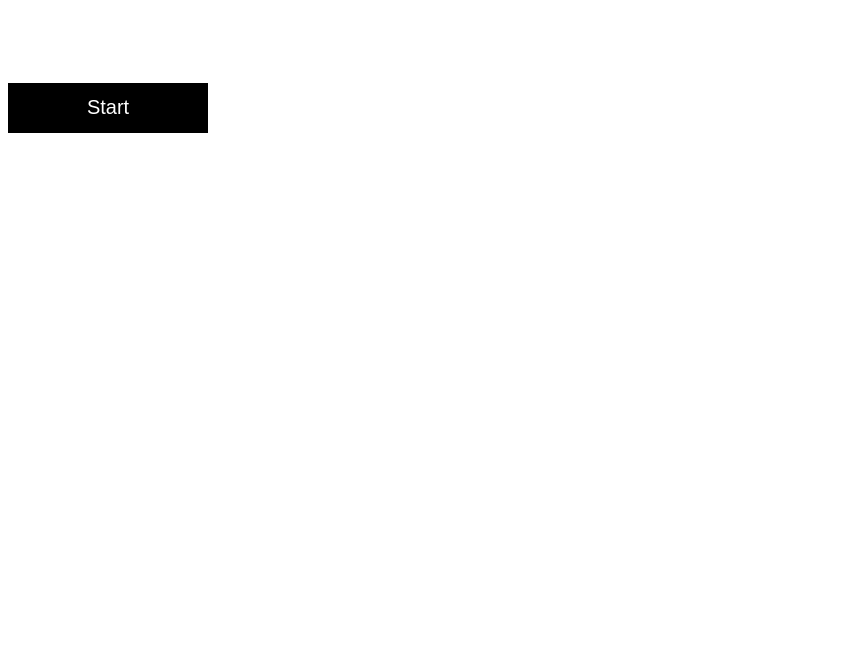
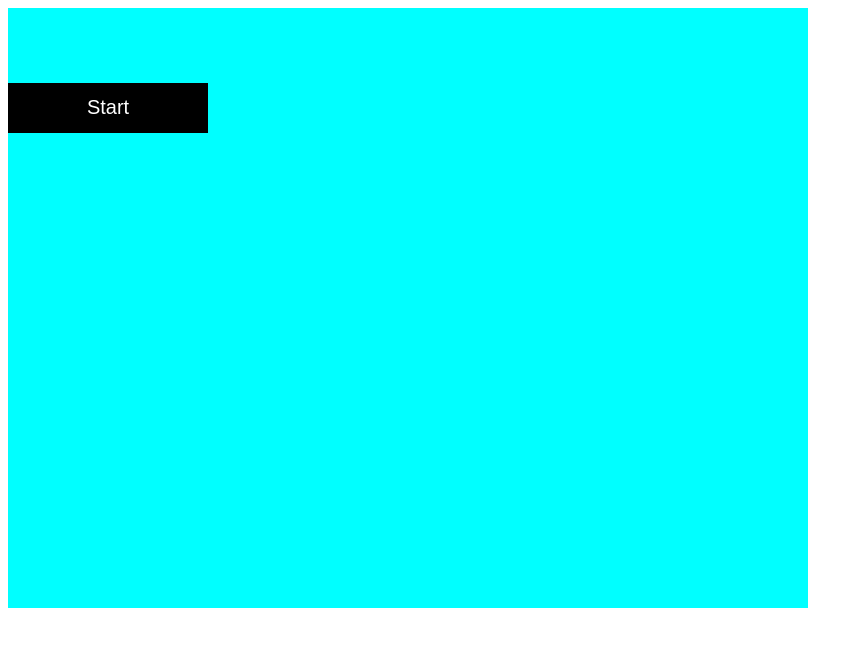
Before and after one commit to EvanRoda/Neuro, a plain HTML site: page navigator/game.html in a window 1280 px wide. Shown: the whole page, without its empty margins (0-863 px from the left). Drawn offline with Linux system fonts and the light colour scheme.

Commit message:
[engine] Add layers system.

```diff
--- a/engine/Components.js
+++ b/engine/Components.js
@@ -60,34 +60,18 @@ class ColliderComponent extends Component {
 }
 
 class PositionComponent extends Component {
-    x = 0;
-    y = 0;
+    pos = new Vector2();
     direction = 0; // in radians from 0 to 2 * Math.PI
     constructor(entity) {
         super(entity);
     }
 
-    add(dx, dy) {
-        this.x += dx;
+    set(vec) {
+        this.pos = vec;
+    }
 
-        if (this.x < 0) {
-            this.x = 0;
-            this.entity.mustRemove = true;
-        }
-        if (this.x > WIDTH) {
-            this.x = WIDTH;
-            this.entity.mustRemove = true;
-        }
-
-        this.y += dy;
-        if (this.y < 0) {
-            this.y = 0;
-            this.entity.mustRemove = true;
-        }
-        if (this.y > HEIGHT) {
-            this.y = HEIGHT;
-            this.entity.mustRemove = true;
-        }
+    add(vec) {
+        this.pos.add(vec);
     }
 }
 
--- a/engine/Renderer.js
+++ b/engine/Renderer.js
@@ -46,7 +46,8 @@ class Renderer {
     renderToggle = true;
     startTime = 0;
     camera = null;
-    layers = {}
+    layers = {};
+    layerOrder = [];
 
 
     constructor(scene, layers) {
@@ -57,14 +58,33 @@ class Renderer {
         this.width = GameContext.getWidth();
         this.height = GameContext.getHeight();
         this.scene = scene;
-        this.layers = layers;
+        this.layerOrder = layers;
+
         this.camera = scene.camera;
         if (this.camera == null) {
             this.camera = new Camera(new Vector2(), new Vector2(), this.width, this.height);
         }
 
+        this.initLayers(layers);
+
         this.before = scene.calculate;
         this.after = scene.afterDraw;
+    }
+
+    initLayers(layerList) {
+        for (let i = 0, l = layerList.length; i < l; i++) {
+            if (layerList[i] === Renderer.UI_LAYER) {
+                this.layers[layerList[i]] = new RenderingLayer(GameContext.getWidth(), GameContext.getHeight());
+                continue;
+            }
+            this.layers[layerList[i]] = new RenderingLayer(this.camera.width, this.camera.height);
+        }
+    }
+
+    clearLayers() {
+        for (let i = 0, l = this.layerOrder.length; i < l; i++) {
+            this.layers[this.layerOrder[i]].clear();
+        }
     }
 
     start() {
@@ -74,74 +94,63 @@ class Renderer {
     draw(entities) {
         if (this.renderToggle) {
             this.render(entities);
-            this.redraw();
+            this.drawOnHidden();
+            this.drawOnReal();
         }
 
         this.after();
     }
 
     render(entities) {
-        console.log('render', entities);
-        Renderer.clear(this.hidden, this.width, this.height);
-        const ctx = this.hidden.getContext('2d');
+        this.clearLayers();
 
         for (let i = 0, l = entities.length; i < l; i++) {
             const entity = entities[i];
             const position = entity.getComponent(PositionComponent);
             const sprite = entity.getComponent(SpriteComponent);
+            const layer = this.layers[sprite.layer];
+            const ctx = layer.getContext();
+
+            let positionOnLayer;
+            switch (sprite.layer) {
+                case Renderer.BACKGROUND_LAYER:
+                case Renderer.UI_LAYER:
+                    positionOnLayer = position.pos;
+                    break;
+                default:
+                    positionOnLayer = position.pos.sub(this.camera.scenePosition);
+            }
 
             ctx.save();
-            ctx.translate(position.x, position.y);
+            ctx.translate(positionOnLayer.x, positionOnLayer.y);
             ctx.rotate(position.direction);
             ctx.drawImage(sprite.canvas, -sprite.pivot.x, -sprite.pivot.y);
             ctx.restore();
 
-            if (debugToggle) {
-                ctx.fillStyle = 'red';
-                ctx.beginPath();
-                ctx.arc(position.x, position.y, 2, 0, 2 * Math.PI);
-                ctx.closePath();
-                ctx.fill();
+            if (debugToggle) {}
+        }
+    }
 
-                ctx.save();
-                ctx.translate(position.x, position.y);
-                ctx.rotate(position.direction + Math.PI / 2);
-                ctx.strokeStyle = 'blue';
-                ctx.strokeRect(-sprite.pivot.x, -sprite.pivot.y, sprite.canvas.width, sprite.canvas.height);
-                ctx.restore();
+    drawOnHidden() {
+        Renderer.clear(this.hidden, this.width, this.height);
+        const hidden = this.hidden.getContext('2d');
 
-                const collider = entity.getComponent(ColliderComponent);
-                if (collider) {
-
-                    ctx.save();
-                    ctx.translate(position.x, position.y);
-                    ctx.rotate(position.direction + Math.PI / 2);
-                    ctx.strokeStyle = 'green';
-                    ctx.beginPath();
-                    ctx.arc(collider.pivot.x, collider.pivot.y, collider.radius, 0, 2 * Math.PI);
-                    ctx.closePath();
-                    ctx.stroke();
-                    ctx.restore();
-                }
-
-                const eye = entity.getComponent(EyesComponent);
-                if (eye) {
-                    ctx.save();
-                    ctx.strokeStyle = 'red';
-                    ctx.beginPath();
-                    for (let i = 0, l = eye.rays.length; i < l; i++) {
-                        const p2 = eye.rays[i].p2();
-                        ctx.moveTo(position.x, position.y);
-                        ctx.lineTo(p2.x, p2.y);
-                    }
-                    ctx.stroke();
-                    ctx.restore();
-                }
+        for (let i = 0, l = this.layerOrder.length; i < l; i++) {
+            const layer = this.layers[this.layerOrder[i]];
+            switch (this.layerOrder[i]) {
+                case Renderer.BACKGROUND_LAYER:
+                    hidden.drawImage(layer.getCanvas(), this.camera.canvasPosition.x, this.camera.canvasPosition.y);
+                    break;
+                case Renderer.UI_LAYER:
+                    hidden.drawImage(layer.getCanvas(), 0, 0);
+                    break;
+                default:
+                    hidden.drawImage(layer.getCanvas(), this.camera.canvasPosition.x, this.camera.canvasPosition.y);
             }
         }
     }
 
-    redraw() {
+    drawOnReal() {
         Renderer.clear(this.real, this.width, this.height);
         this.realCtx.drawImage(this.hidden, 0, 0);
     }
--- a/engine/RenderingLayer.js
+++ b/engine/RenderingLayer.js
@@ -12,8 +12,11 @@ class RenderingLayer {
         Renderer.clear(this._canvas, this._canvas.width, this._canvas.height);
     }
 
-    draw(sprite, x, y) {
-        this.count++;
-        this._ctx.drawImage(sprite, x, y);
+    getContext() {
+        return this._ctx;
+    }
+
+    getCanvas() {
+        return this._canvas;
     }
 }
--- a/engine/Vector2.js
+++ b/engine/Vector2.js
@@ -7,4 +7,8 @@ class Vector2 {
     add(other) {
         return new Vector2(this.x + other.x, this.y + other.y);
     }
+
+    sub(other) {
+        return new Vector2(this.x - other.x, this.y - other.y);
+    }
 }
--- a/navigator/game.html
+++ b/navigator/game.html
@@ -24,6 +24,7 @@
     <script src="scenes/MapScene.js"></script>
 
     <script src="startScreen/entities/StartButtonEntity.js"></script>
+    <script src="startScreen/entities/BackgroundEntity.js"></script>
 
     <script src="navigator.js"></script>
 </head>
--- a/navigator/scenes/StartScene.js
+++ b/navigator/scenes/StartScene.js
@@ -1,22 +1,35 @@
 class StartScene extends Scene {
 
     startButton = null;
+    background = null;
+    static OBJECT_LAYER = 'object'
     constructor() {
-        const layers = {};
-        layers[Renderer.BACKGROUND_LAYER] = new RenderingLayer(GameContext.getWidth(), GameContext.getHeight());
-        layers[Renderer.UI_LAYER] = new RenderingLayer(GameContext.getWidth(), GameContext.getHeight());
+        const layers = [
+            Renderer.BACKGROUND_LAYER,
+            StartScene.OBJECT_LAYER,
+            Renderer.UI_LAYER
+        ];
         super(null, layers);
     }
 
     onOpenScene() {
         this.startButton = new StartButtonEntity();
+        this.background = new BackgroundEntity();
+        this.background.initSprite(GameContext.getWidth(), GameContext.getHeight(), 'cyan');
     }
 
     calculate(scene, frameTime) {
+        const entities = [];
+
         if (scene.startButton != null) {
-            return [scene.startButton];
+            entities.push(scene.startButton);
         }
-        return [];
+
+        if (scene.background != null) {
+            entities.push(scene.background);
+        }
+
+        return entities;
     }
 
     afterDraw() {
--- /dev/null
+++ b/navigator/startScreen/entities/BackgroundEntity.js
@@ -0,0 +1,18 @@
+class BackgroundEntity extends Entity {
+    constructor() {
+        super();
+        this.addComponent(PositionComponent)
+            .addComponent(SpriteComponent);
+    }
+
+    initSprite(w, h, color) {
+        console.log('initSprite');
+        const sprite = this.getComponent(SpriteComponent);
+        sprite.setDimensions(w, h);
+        sprite.setLayer(Renderer.BACKGROUND_LAYER);
+        const ctx = sprite.getContext();
+
+        ctx.fillStyle = color;
+        ctx.fillRect(0, 0, w, h);
+    }
+}
--- a/navigator/startScreen/entities/StartButtonEntity.js
+++ b/navigator/startScreen/entities/StartButtonEntity.js
@@ -5,14 +5,14 @@ class StartButtonEntity extends Entity {
             .addComponent(SpriteComponent);
 
         this.initSprite();
-        this.getComponent(PositionComponent).add(100, 100);
+        this.getComponent(PositionComponent).set(new Vector2(100, 100));
     }
 
     initSprite() {
         console.log('initSprite');
         const sprite = this.getComponent(SpriteComponent);
         sprite.setDimensions(200, 50);
-        sprite.setLayer(StartScene.UI_LAYER)
+        sprite.setLayer(Renderer.UI_LAYER)
         sprite.setPivot(100, 25);
         const ctx = sprite.getContext();
 
```
Also changed, not shown: TASKS.txt.
